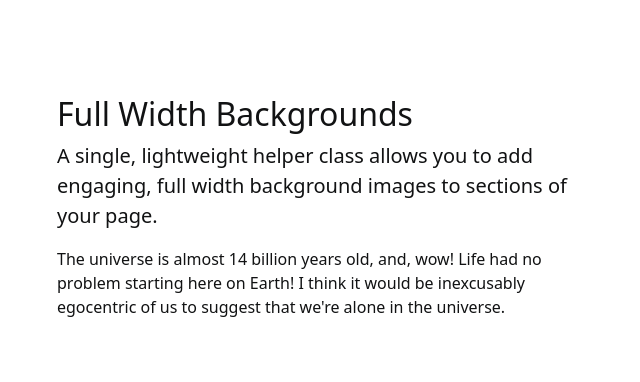
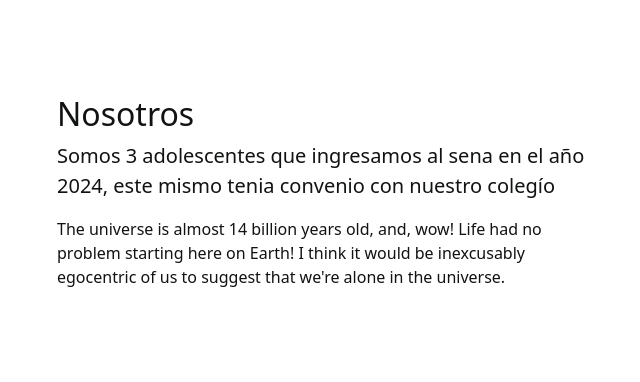
Before and after one commit to andres-gutierrezri/oasis, a Python web app: template oasis3/templates/conocenos.html in a window 1280 px wide. Shown: the part 454-836 px from the top of the page, without its empty margins (310-950 px from the left). Run offline with Jinja, Linux system fonts and the light colour scheme; the template is opened without the code that fills it, so the values that code supplies are empty.

Commit message:
feat: Actualizar contenido en "conocenos.html" para reflejar información sobre los fundadores

```diff
--- a/oasis3/templates/conocenos.html
+++ b/oasis3/templates/conocenos.html
@@ -44,7 +44,7 @@
             <img src="/oasis3/static/img/WhatsApp Image 2025-08-30 at 1.45.20 PM.jpeg" alt="Logo de la empresa">
 
                 <h1 class="text-black fs-3 fw-bolder">Conócenos</h1>
-                <p class="text-black-50 mb-0">Landing Page Template</p>
+                <p class="text-black-50 mb-0">Fundadores de la pagina</p>
             </div>
         </header>
         <!-- Content section-->
@@ -52,8 +52,8 @@
             <div class="container my-5">
                 <div class="row justify-content-center">
                     <div class="col-lg-6">
-                        <h2>Full Width Backgrounds</h2>
-                        <p class="lead">A single, lightweight helper class allows you to add engaging, full width background images to sections of your page.</p>
+                        <h2>Nosotros</h2>
+                        <p class="lead">Somos 3 adolescentes que ingresamos al sena en el año 2024, este mismo tenia convenio con nuestro colegío </p>
                         <p class="mb-0">The universe is almost 14 billion years old, and, wow! Life had no problem starting here on Earth! I think it would be inexcusably egocentric of us to suggest that we're alone in the universe.</p>
                     </div>
                 </div>
```
